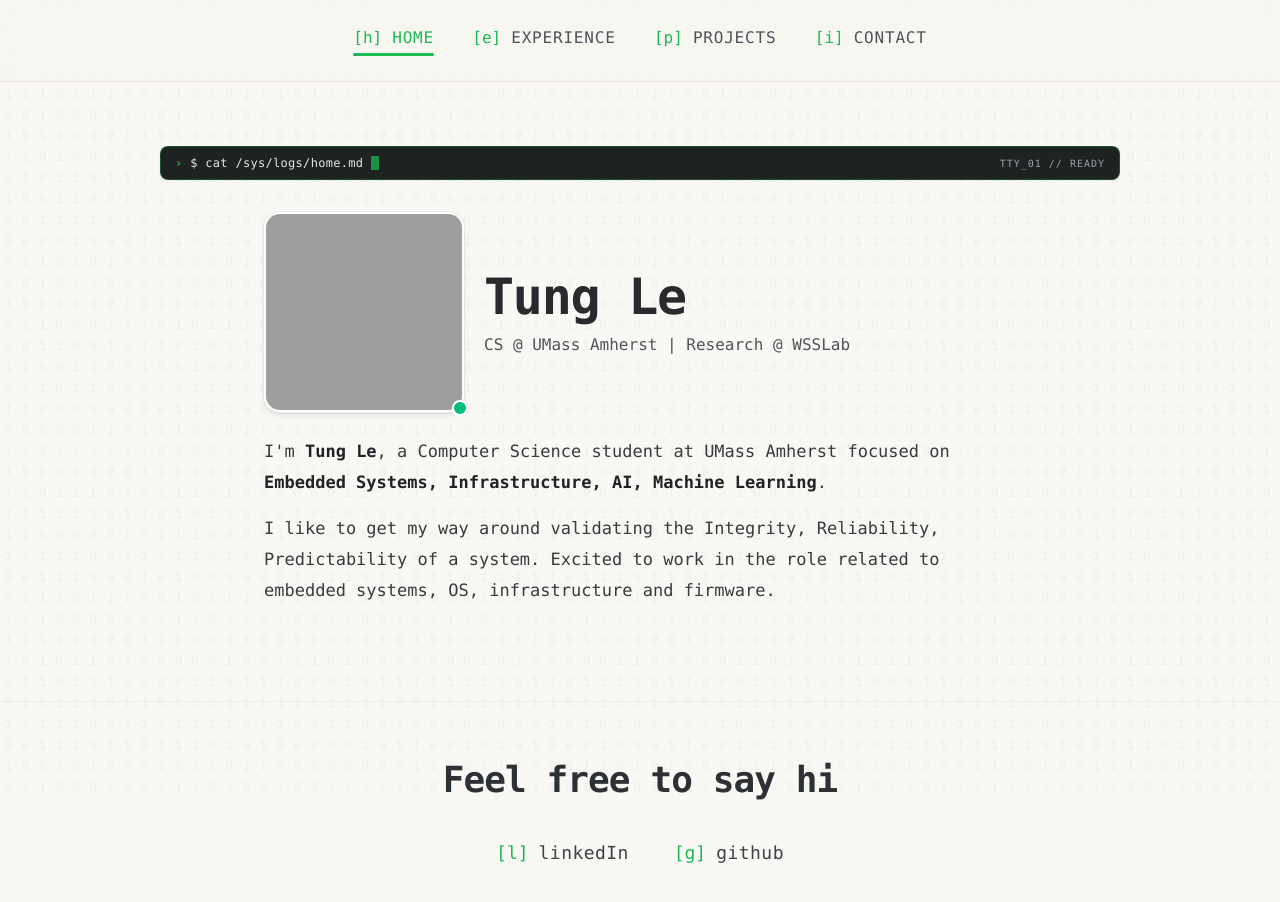
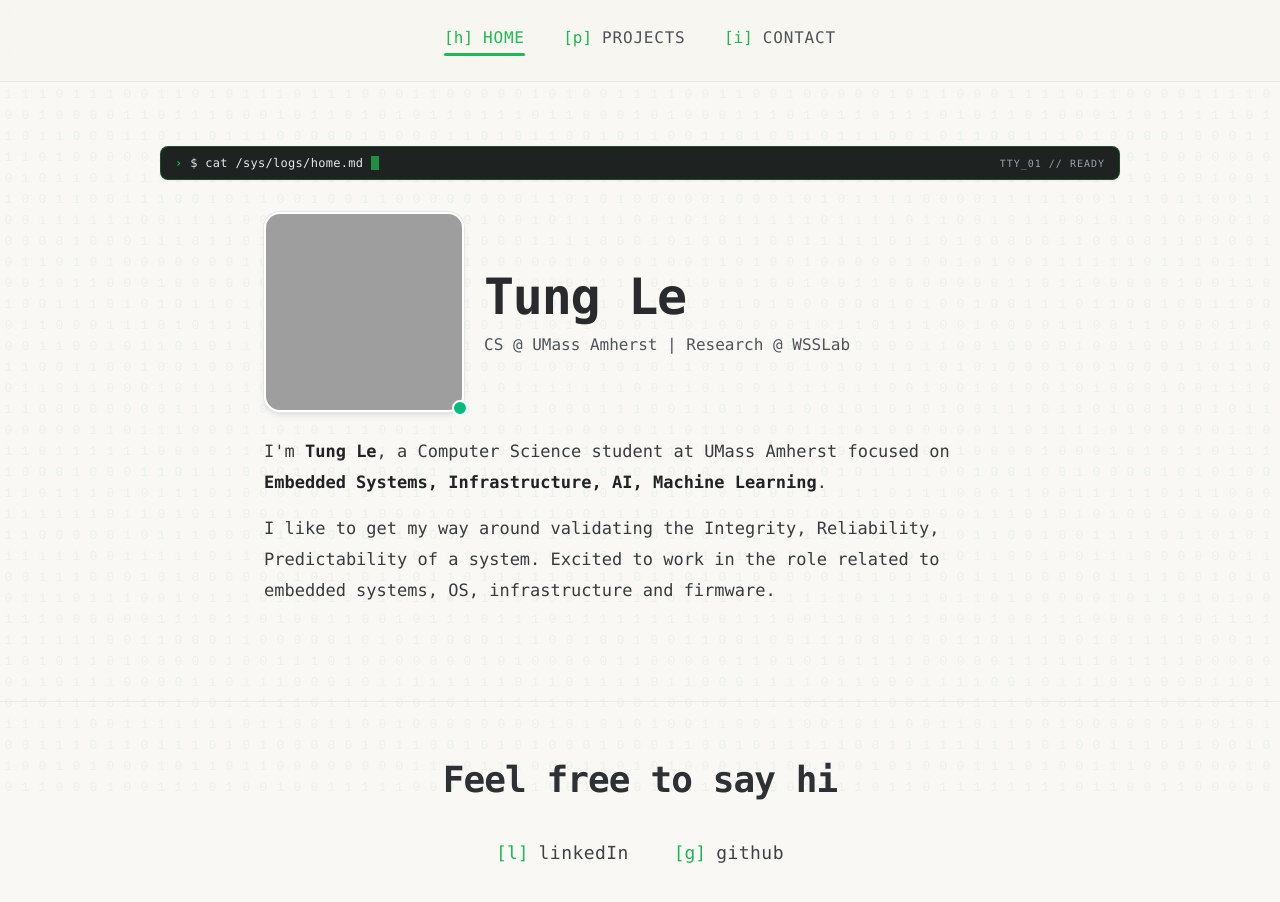
Before and after one commit to tunglev/tunglev.github.io, a React (Vite) app: page / in a window 1280 px wide. Shown: the top 902 px of the page. Built offline with nearby package versions, Linux system fonts and the light colour scheme; grey boxes are pictures that could not be loaded.

Commit message:
remove experience tab

```diff
--- a/src/App.tsx
+++ b/src/App.tsx
@@ -58,7 +58,6 @@ export default function App() {
 
   const navItems: NavItem[] = [
     { id: 'home', label: 'HOME', key: 'h' },
-    { id: 'experience', label: 'EXPERIENCE', key: 'e' },
     { id: 'project', label: 'PROJECTS', key: 'p' },
     { id: 'contact', label: 'CONTACT', key: 'i' },
   ];
```
